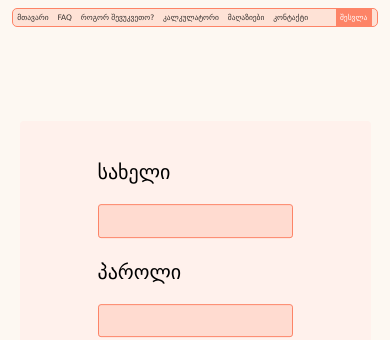
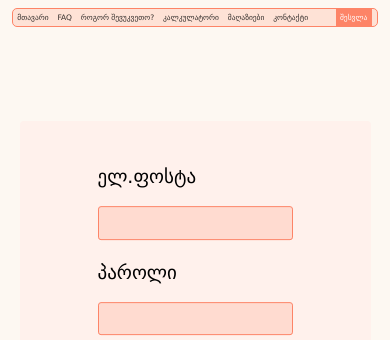
Before and after one commit to GegaLataria/forwarder-web, a React (Create React App) app: page /login in a window 390 px wide. Shown: the top 340 px of the page. Built offline with nearby package versions, Linux system fonts and the light colour scheme.

Commit message:
added automatic login after successful registration

```diff
--- a/src/components/App.js
+++ b/src/components/App.js
@@ -59,7 +59,7 @@ const App = () => {
               <Login />
             </Route>
             <Route path={"/register"}>
-              <Register />
+              {!loggedInUser ? <Register /> : <MissingPath path={"/login"} />}
             </Route>
             <Route path="/terms-and-conditions">
               <Conditions />
@@ -83,7 +83,7 @@ const App = () => {
               <TakenParcels />
             </Route>
             <Route exact path={"/"}>
-              <MissingPath />
+              <MissingPath path={"/main"} />
             </Route>
           </div>
           <Footer />
--- a/src/components/MissingPath.js
+++ b/src/components/MissingPath.js
@@ -1,8 +1,8 @@
 import React from "react";
 import { Redirect } from "react-router-dom";
 
-function MissingPath() {
-  return <Redirect to={{ pathname: "/main" }} />;
+function MissingPath({ path }) {
+  return <Redirect to={{ pathname: path }} />;
 }
 
 export { MissingPath };
--- a/src/components/nav-items/login/Login.css
+++ b/src/components/nav-items/login/Login.css
@@ -86,7 +86,7 @@
     height: 50vh;
   }
   .login-form__item__title {
-    font-size: 20px;
+    font-size: 19px;
   }
   .login-form__item__input {
     font-size: 14px;
--- a/src/components/nav-items/login/Login.js
+++ b/src/components/nav-items/login/Login.js
@@ -79,15 +79,11 @@ const database = [
 const Login = () => {
   const value = React.useContext(Context);
 
-  // const [registered, setRegistered] = useState(database);
-  // useEffect(() => {
   if (!JSON.parse(localStorage.getItem("registered"))) {
     window.localStorage.setItem("registered", JSON.stringify(database));
   }
-  // }, [database]);
 
   const registeredUsers = JSON.parse(localStorage.getItem("registered"));
-  const [isSubmitted, setIsSubmitted] = useState(false);
   const [errorMessages, setErrorMessages] = useState("");
 
   const inputChange = () => {
@@ -105,7 +101,6 @@ const Login = () => {
     if (userData) {
       if (userData.password === pass.value) {
         setErrorMessages("");
-        setIsSubmitted(true);
         value.setLoggedInUser(userData);
       } else {
         setErrorMessages("არასწორი მომხმარებელი ან პაროლი");
@@ -126,7 +121,7 @@ const Login = () => {
       <div className="login-container">
         <form className="login-form">
           <div className="login-form__item">
-            <p className="login-form__item__title">სახელი</p>
+            <p className="login-form__item__title">ელ.ფოსტა</p>
             <input
               className="login-form__item__input"
               name="uname"
--- a/src/components/nav-items/login/Register.js
+++ b/src/components/nav-items/login/Register.js
@@ -1,7 +1,12 @@
-import React, { useState } from "react";
+import React, { useContext, useState } from "react";
+import { Redirect, Route } from "react-router-dom";
+import { Context } from "../../App";
+import LoggedIn from "./loggedInItems/LoggedIn";
 import "./Register.css";
 
 const Register = () => {
+  const value = useContext(Context);
+
   const [errorMessages, setErrorMessages] = useState("");
   const [registered, setRegistered] = useState(false);
 
@@ -46,6 +51,10 @@ const Register = () => {
 
         setRegistered(true);
         setErrorMessages("თქვენ წარმატებით გაიარეთ რეგისტრაცია");
+        value.setLoggedInUser(array);
+        window.localStorage.setItem("user", JSON.stringify(value.loggedInUser));
+
+        // <LoggedIn user={value.loggedInUser} setUser={value.setLoggedInUser} />;
         window.localStorage.setItem(
           "registered",
           JSON.stringify(newRegistered)
```
